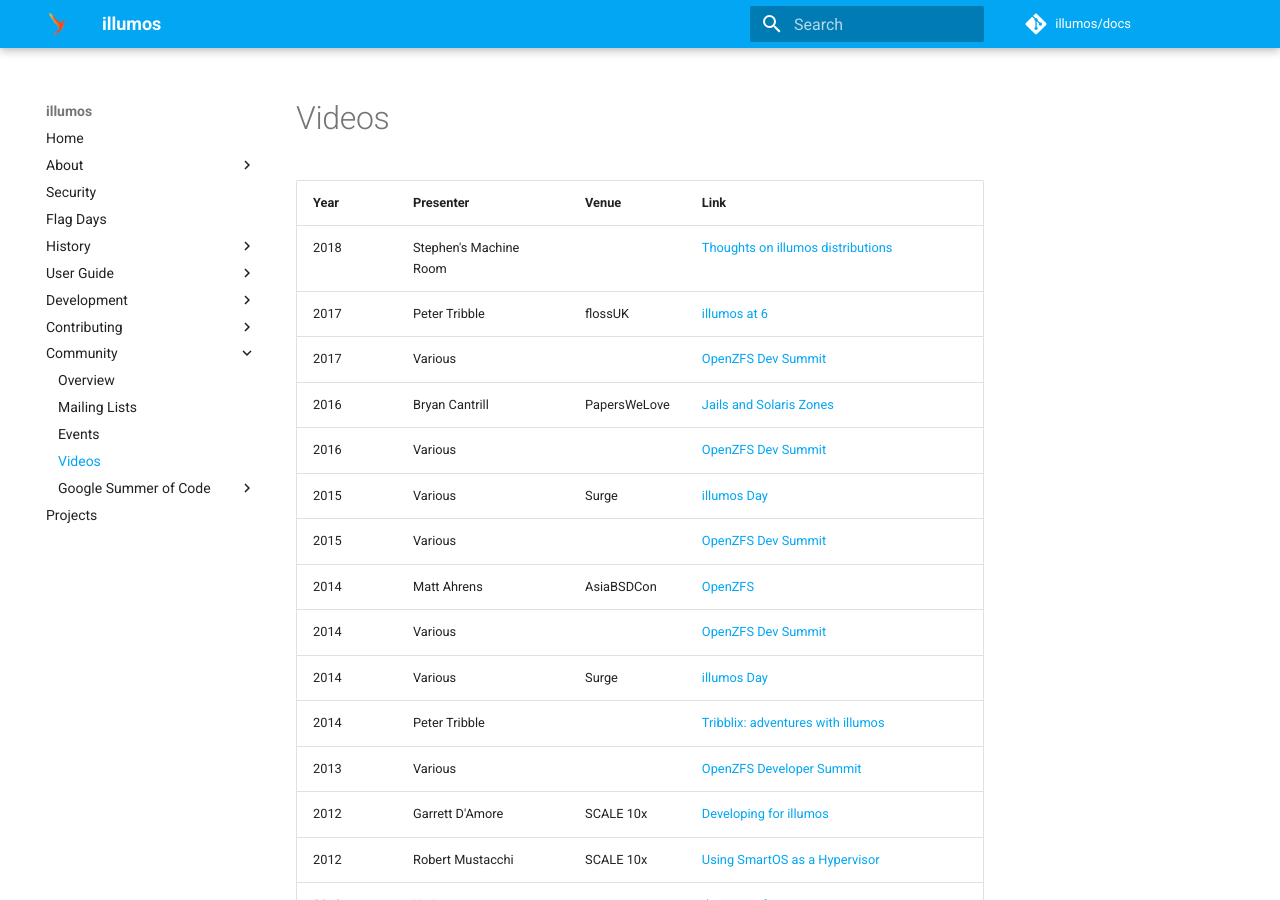
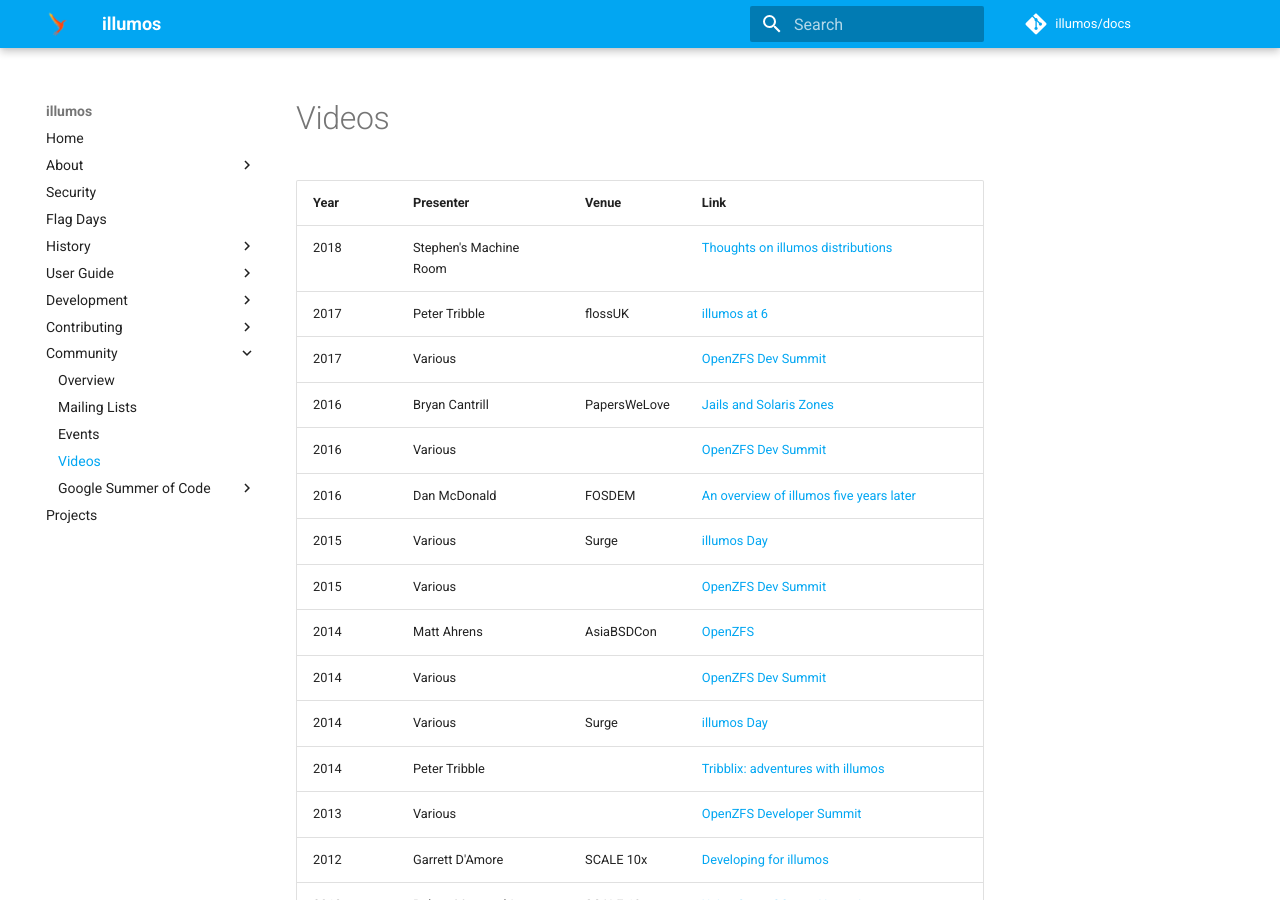
Before and after one commit to illumos/docs, an MkDocs documentation site: the page built from docs/community/videos.md, in a window 1280 px wide and 900 px high. Built offline with MkDocs 1.6.1 and Material for MkDocs 9.7.7, drawn with Linux system fonts in a browser that asks for light colours; comment, search, counter and statistics services are not loaded; old or Windows-style settings are respelled for this version of MkDocs.

Commit message:
add dan's fosdem talk

```diff
--- a/docs/community/videos.md
+++ b/docs/community/videos.md
@@ -5,6 +5,7 @@
 | 2017 | Various                  |              | [OpenZFS Dev Summit](https://www.youtube.com/watch?v=1LkHsofR_kc&list=PLaUVvul17xSfgoTmcgjC0MQPGC2fmljL6) |
 | 2016 | Bryan Cantrill           | PapersWeLove | [Jails and Solaris Zones](https://www.youtube.com/watch?v=hgN8pCMLI2U)                             |
 | 2016 | Various                  |              | [OpenZFS Dev Summit](https://www.youtube.com/watch?v=CIJGUNDZ9yE&list=PLaUVvul17xSfmOrhQ_f6gqMNNuJvnKEqZ) |
+| 2016 | Dan McDonald             | FOSDEM       | [An overview of illumos five years later](https://archive.fosdem.org/2016/schedule/event/illumos_overview/) |
 | 2015 | Various                  | Surge        | [illumos Day](https://www.youtube.com/watch?v=Al2jqJ_8BcQ&list=PLPs2JDhxyVxPzEkUzQD2-cb-rhVFqX1UV) |
 | 2015 | Various                  |              | [OpenZFS Dev Summit](https://www.youtube.com/watch?v=aV276yUfgK4&list=PLaUVvul17xSedlXipesHxfzDm74lXj0ab) |
 | 2014 | Matt Ahrens              | AsiaBSDCon   | [OpenZFS](https://www.youtube.com/watch?v=8T9Rh-46jhI)
```
